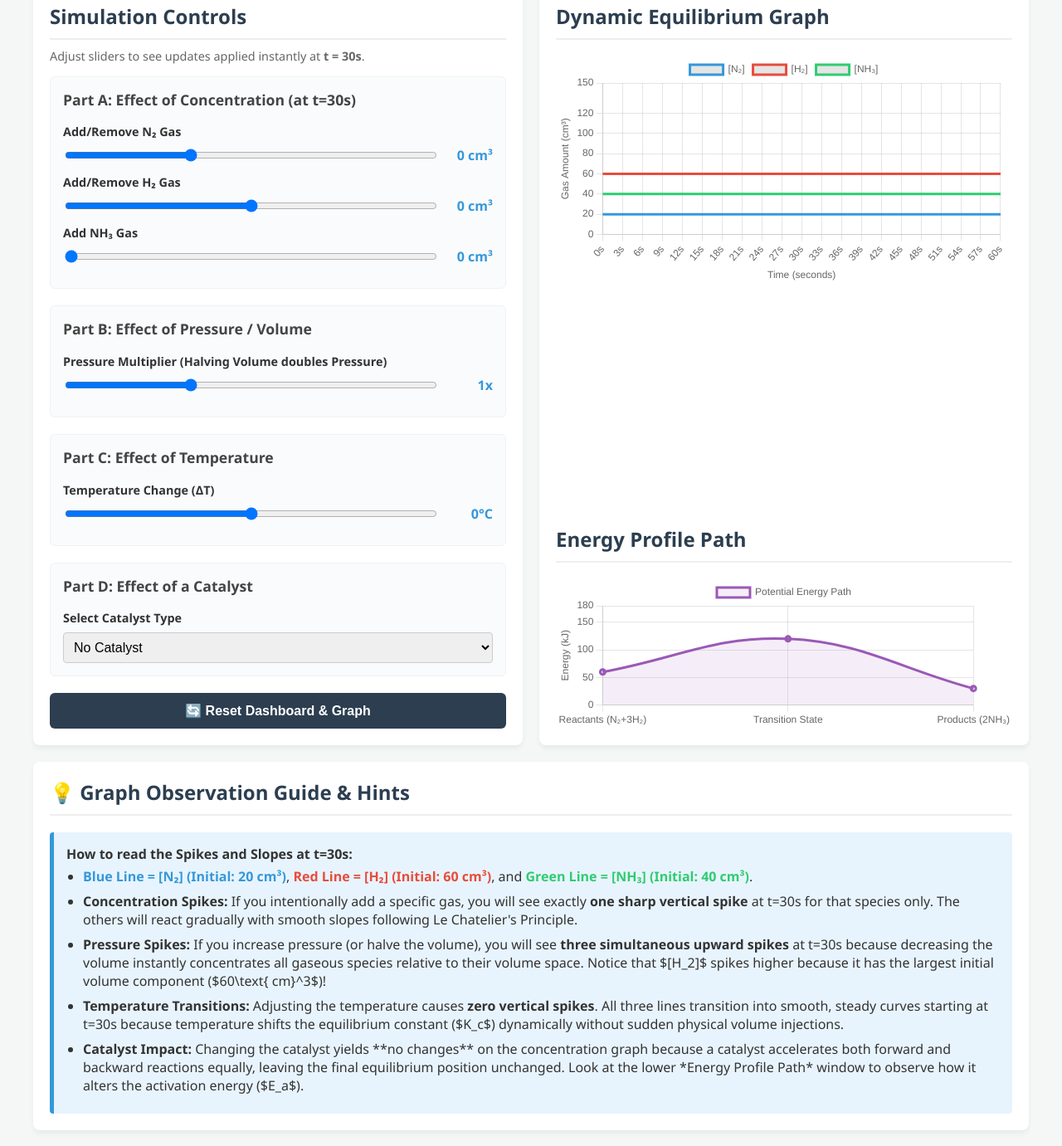
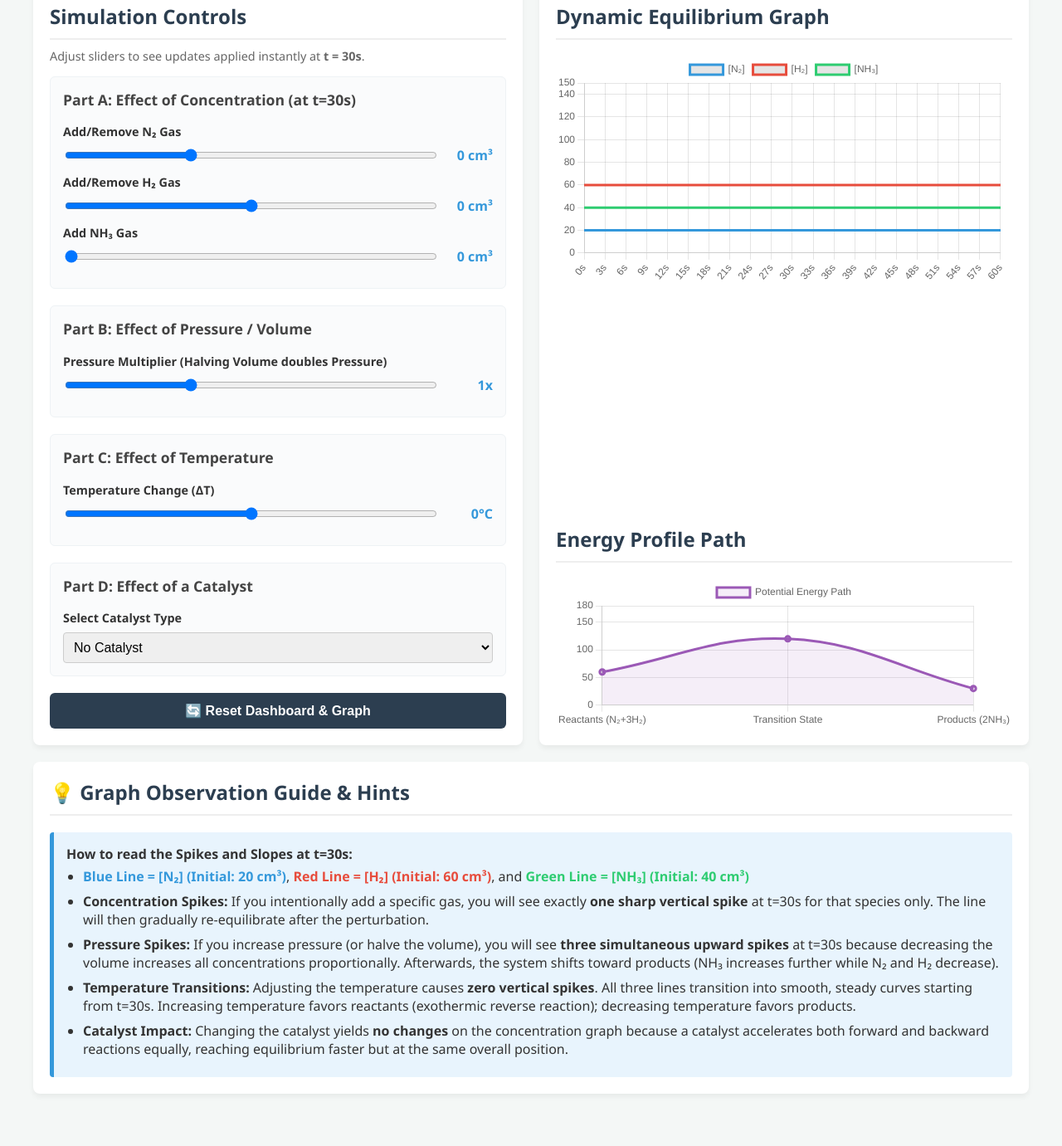
Before and after one commit to LKY2026/Science-Education-Chemistry, a plain HTML site: page Chemical_Eqm.html in a window 1280 px wide. Shown: the part 183-1564 px from the top of the page at 83% size. After the commit the page ends 1521 px from the top, so only its background shows below. Drawn offline with nearby package versions, Linux system fonts and the light colour scheme.

Commit message:
Fix HTML truncation, data type consistency, and Chart.js configuration errors

```diff
--- a/Chemical_Eqm.html
+++ b/Chemical_Eqm.html
@@ -208,11 +208,11 @@
             <div class="hint-box">
                 <strong>How to read the Spikes and Slopes at t=30s:</strong>
                 <ul>
-                    <li><span class="species-n2">Blue Line = [N₂] (Initial: 20 cm³)</span>, <span class="species-h2">Red Line = [H₂] (Initial: 60 cm³)</span>, and <span class="species-nh3">Green Line = [NH₃] (Initial: 40 cm³)</span>.</li>
-                    <li><strong>Concentration Spikes:</strong> If you intentionally add a specific gas, you will see exactly <strong>one sharp vertical spike</strong> at t=30s for that species only. The others will react gradually with smooth slopes following Le Chatelier's Principle.</li>
-                    <li><strong>Pressure Spikes:</strong> If you increase pressure (or halve the volume), you will see <strong>three simultaneous upward spikes</strong> at t=30s because decreasing the volume instantly concentrates all gaseous species relative to their volume space. Notice that $[H_2]$ spikes higher because it has the largest initial volume component ($60\text{ cm}^3$)!</li>
-                    <li><strong>Temperature Transitions:</strong> Adjusting the temperature causes <strong>zero vertical spikes</strong>. All three lines transition into smooth, steady curves starting at t=30s because temperature shifts the equilibrium constant ($K_c$) dynamically without sudden physical volume injections.</li>
-                    <li><strong>Catalyst Impact:</strong> Changing the catalyst yields **no changes** on the concentration graph because a catalyst accelerates both forward and backward reactions equally, leaving the final equilibrium position unchanged. Look at the lower *Energy Profile Path* window to observe how it alters the activation energy ($E_a$).</li>
+                    <li><span class="species-n2">Blue Line = [N₂] (Initial: 20 cm³)</span>, <span class="species-h2">Red Line = [H₂] (Initial: 60 cm³)</span>, and <span class="species-nh3">Green Line = [NH₃] (Initial: 40 cm³)</span></li>
+                    <li><strong>Concentration Spikes:</strong> If you intentionally add a specific gas, you will see exactly <strong>one sharp vertical spike</strong> at t=30s for that species only. The line will then gradually re-equilibrate after the perturbation.</li>
+                    <li><strong>Pressure Spikes:</strong> If you increase pressure (or halve the volume), you will see <strong>three simultaneous upward spikes</strong> at t=30s because decreasing the volume increases all concentrations proportionally. Afterwards, the system shifts toward products (NH₃ increases further while N₂ and H₂ decrease).</li>
+                    <li><strong>Temperature Transitions:</strong> Adjusting the temperature causes <strong>zero vertical spikes</strong>. All three lines transition into smooth, steady curves starting from t=30s. Increasing temperature favors reactants (exothermic reverse reaction); decreasing temperature favors products.</li>
+                    <li><strong>Catalyst Impact:</strong> Changing the catalyst yields <strong>no changes</strong> on the concentration graph because a catalyst accelerates both forward and backward reactions equally, reaching equilibrium faster but at the same overall position.</li>
                 </ul>
             </div>
         </div>
@@ -284,9 +284,9 @@
                     let currentH2 = instantH2 - (3 * netShift * factor);
                     let currentNH3 = instantNH3 + (2 * netShift * factor);
 
-                    dataN2.push(Math.max(0, currentN2).toFixed(1));
-                    dataH2.push(Math.max(0, currentH2).toFixed(1));
-                    dataNH3.push(Math.max(0, currentNH3).toFixed(1));
+                    dataN2.push(Math.max(0, parseFloat(currentN2.toFixed(1))));
+                    dataH2.push(Math.max(0, parseFloat(currentH2.toFixed(1))));
+                    dataNH3.push(Math.max(0, parseFloat(currentNH3.toFixed(1))));
                 }
             }
 
@@ -317,8 +317,8 @@
                     options: {
                         responsive: true,
                         scales: {
-                            x: { title: { display: true, text: 'Time (seconds)' } },
-                            y: { title: { display: true, text: 'Gas Amount (cm³)' }, min: 0, max: 150 }
+                            x: { ticks: { display: true } },
+                            y: { min: 0, max: 150, ticks: { display: true } }
                         },
                         plugins: {
                             legend: { position: 'top' }
@@ -360,7 +360,7 @@
                     options: {
                         responsive: true,
                         scales: {
-                            y: { display: true, title: { display: true, text: 'Energy (kJ)' }, min: 0, max: 180 }
+                            y: { display: true, min: 0, max: 180, ticks: { display: true } }
                         }
                     }
                 });
```
